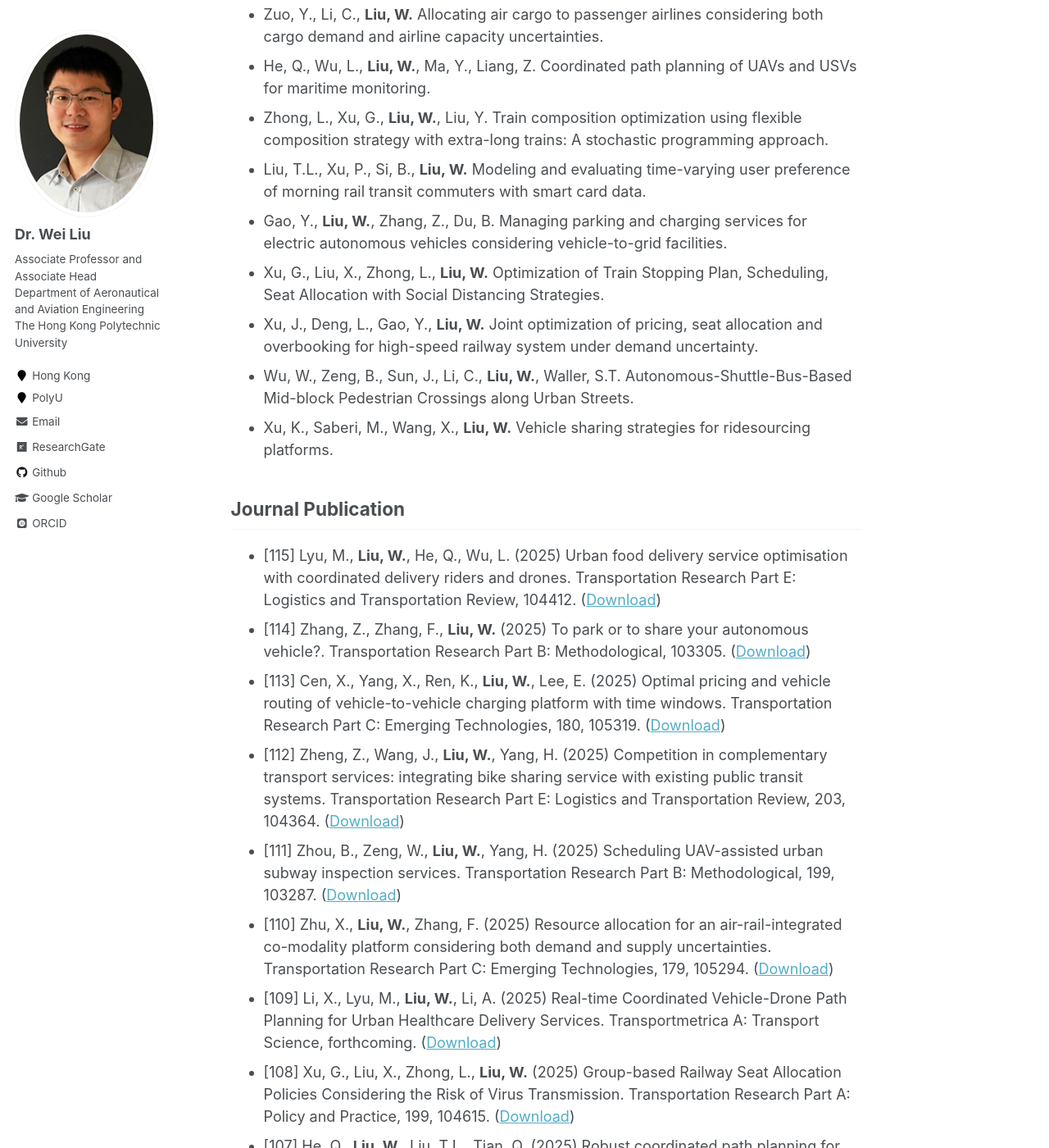
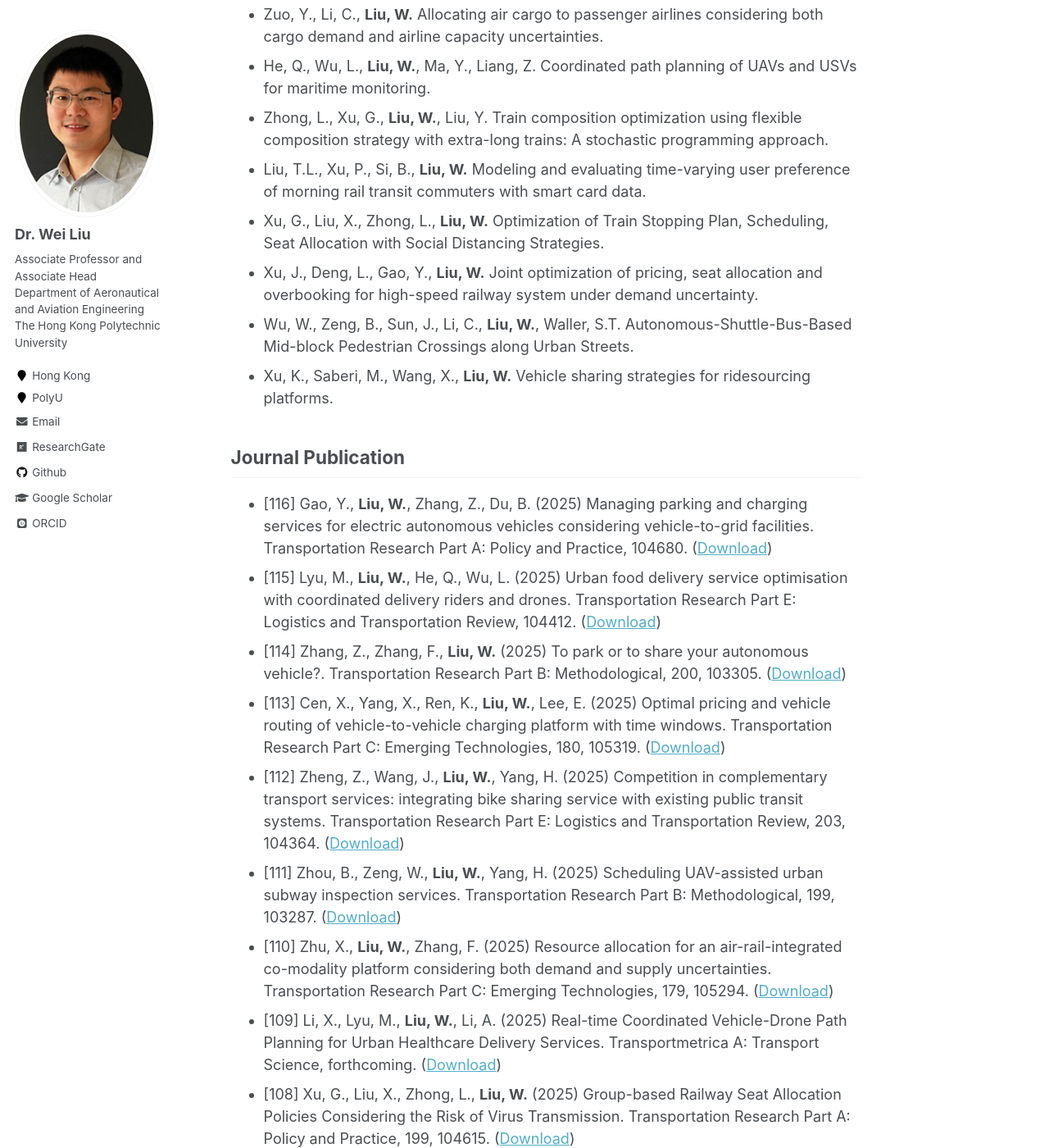
Before and after one commit to weiliu2016/weiliu2016.github.io, a Jekyll site: the page built from _pages/publications.md, in a window 1280 px wide and 1400 px high, scrolled down 1971 px. Shown: the whole window at 82% size. Built offline with Jekyll 4.4.1, drawn with Linux system fonts in a browser that asks for light colours; some web fonts are replaced; formulas are drawn with MathJax 3.

Commit message:
Update publications.md

```diff
--- a/_pages/publications.md
+++ b/_pages/publications.md
@@ -49,7 +49,6 @@ Selected Working Papers
 - He, Q., Wu, L., **Liu, W.**, Ma, Y., Liang, Z. Coordinated path planning of UAVs and USVs for maritime monitoring.
 - Zhong, L., Xu, G., **Liu, W.**, Liu, Y. Train composition optimization using flexible composition strategy with extra-long trains: A stochastic programming approach.
 - Liu, T.L., Xu, P., Si, B., **Liu, W.** Modeling and evaluating time-varying user preference of morning rail transit commuters with smart card data.
-- Gao, Y., **Liu, W.**, Zhang, Z., Du, B. Managing parking and charging services for electric autonomous vehicles considering vehicle-to-grid facilities.
 - Xu, G., Liu, X., Zhong, L., **Liu, W.** Optimization of Train Stopping Plan, Scheduling, Seat Allocation with Social Distancing Strategies.
 - Xu, J., Deng, L., Gao, Y., **Liu, W.** Joint optimization of pricing, seat allocation and overbooking for high-speed railway system under demand uncertainty.
 - Wu, W., Zeng, B., Sun, J., Li, C., **Liu, W.**, Waller, S.T. Autonomous-Shuttle-Bus-Based Mid-block Pedestrian Crossings along Urban Streets.
@@ -58,8 +57,9 @@ Selected Working Papers
 
 Journal Publication
 ----------
+* [116] Gao, Y., **Liu, W.**, Zhang, Z., Du, B. (2025) Managing parking and charging services for electric autonomous vehicles considering vehicle-to-grid facilities. Transportation Research Part A: Policy and Practice, 104680. ([Download](https://doi.org/10.1016/j.tra.2025.104680))
 * [115] Lyu, M., **Liu, W.**, He, Q., Wu, L. (2025) Urban food delivery service optimisation with coordinated delivery riders and drones. Transportation Research Part E: Logistics and Transportation Review, 104412. ([Download](https://doi.org/10.1016/j.tre.2025.104412))
-* [114] Zhang, Z., Zhang, F., **Liu, W.** (2025) To park or to share your autonomous vehicle?. Transportation Research Part B: Methodological, 103305. ([Download](https://doi.org/10.1016/j.trb.2025.103305))
+* [114] Zhang, Z., Zhang, F., **Liu, W.** (2025) To park or to share your autonomous vehicle?. Transportation Research Part B: Methodological, 200, 103305. ([Download](https://doi.org/10.1016/j.trb.2025.103305))
 * [113] Cen, X., Yang, X., Ren, K., **Liu, W.**, Lee, E. (2025) Optimal pricing and vehicle routing of vehicle-to-vehicle charging platform with time windows. Transportation Research Part C: Emerging Technologies, 180, 105319. ([Download](https://doi.org/10.1016/j.trc.2025.105319))
 * [112] Zheng, Z., Wang, J., **Liu, W.**, Yang, H. (2025) Competition in complementary transport services: integrating bike sharing service with existing public transit systems. Transportation Research Part E: Logistics and Transportation Review, 203, 104364. ([Download](https://doi.org/10.1016/j.tre.2025.104364))
 * [111] Zhou, B., Zeng, W., **Liu, W.**, Yang, H. (2025) Scheduling UAV-assisted urban subway inspection services. Transportation Research Part B: Methodological, 199, 103287. ([Download](https://doi.org/10.1016/j.trb.2025.103287))
```
